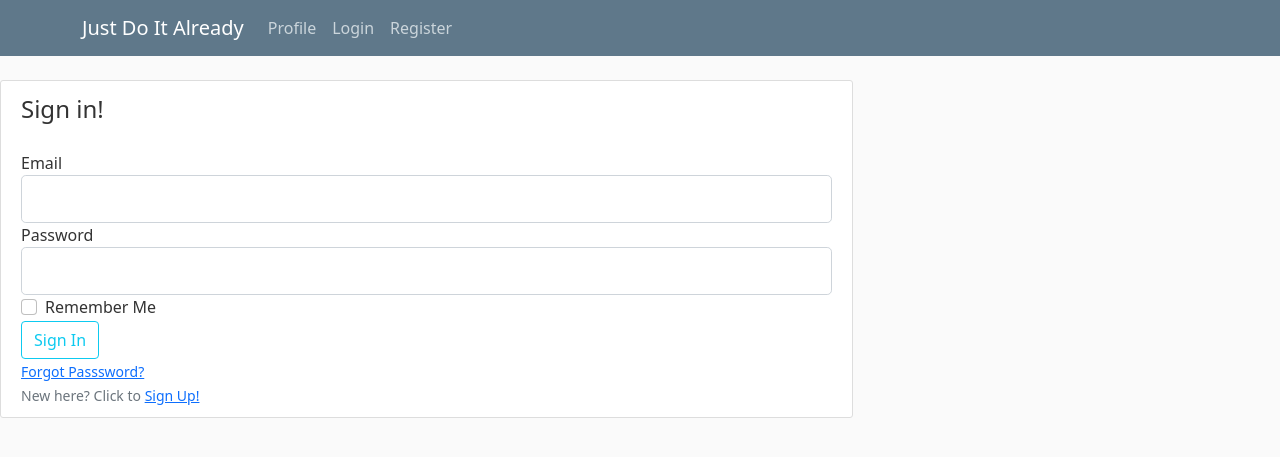
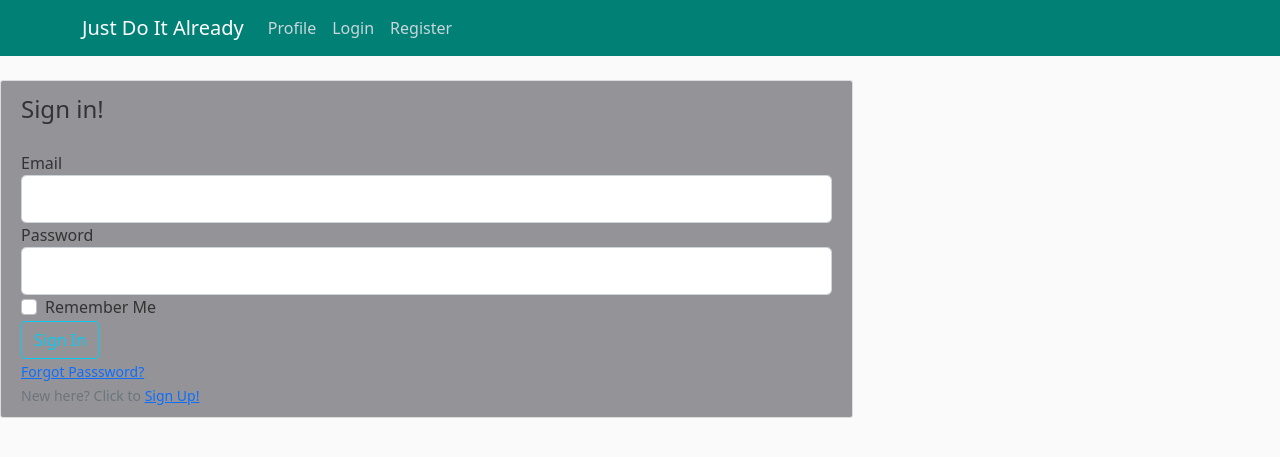
Before and after one commit to btolsen131/ToDoList, a Flask app: page / in a window 1280 px wide. Shown: the top 457 px of the page. Run offline with Flask 2, Linux system fonts and the light colour scheme; some libraries are stand-ins or nearby versions.

Commit message:
changing color scheme

```diff
--- a/ToDoListApp/static/ToDoList.css
+++ b/ToDoListApp/static/ToDoList.css
@@ -5,11 +5,11 @@ body {
 }
 
 h1, h2, h3, h4, h5, h6 {
-  color: #444444;
+  color: #004146;
 }
 
 .bg-steel {
-  background-color: #5f788a;
+  background-color: #018076;
 }
 
 .site-header .navbar-nav .nav-link {
@@ -25,7 +25,7 @@ h1, h2, h3, h4, h5, h6 {
 }
 
 .content-section {
-  background: #ffffff;
+  background: #949398;
   padding: 10px 20px;
   border: 1px solid #dddddd;
   border-radius: 3px;
@@ -37,7 +37,7 @@ h1, h2, h3, h4, h5, h6 {
 }
 
 a.article-title:hover {
-  color: #428bca;
+  color: #03BFB5;
   text-decoration: none;
 }
 
--- a/ToDoListApp/templates/base.html
+++ b/ToDoListApp/templates/base.html
@@ -22,7 +22,7 @@
 
                   </div>
                   <!-- Navbar Right Side -->
-                  <div class="navbar-nav">
+                  <div class="navbar-nav navbar-expand-lg">
                     {% if current_user.is_authenticated %}
                           <a class="nav-item nav-link" href="{{ url_for('logout') }}">Logout</a>
                           <a class="nav-item nav-link" href="{{ url_for('new_post') }}">New Task</a>
```
